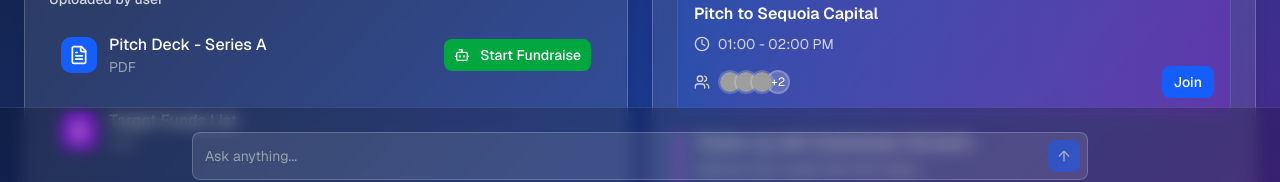
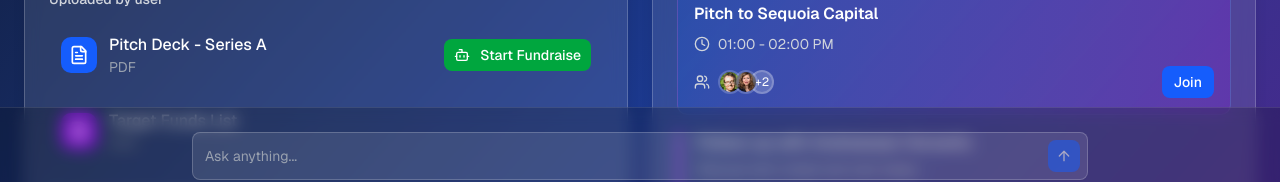
Before and after one commit to raptor0929/fundraise-ai, a Next.js app: page / in a window 1280 px wide. Shown: the part 596-778 px from the top of the page. Built offline with nearby package versions, Linux system fonts and the light colour scheme; grey boxes are pictures that could not be loaded.

Commit message:
update avatars

```diff
--- a/components/fundraising-dashboard.tsx
+++ b/components/fundraising-dashboard.tsx
@@ -144,9 +144,8 @@ export function FundraisingDashboard() {
       title: "Pitch to Sequoia Capital",
       time: "01:00 - 02:00 PM",
       attendees: [
-        { name: "John", avatar: "/placeholder.svg?height=32&width=32" },
-        { name: "Sarah", avatar: "/placeholder.svg?height=32&width=32" },
-        { name: "Mike", avatar: "/placeholder.svg?height=32&width=32" },
+        { name: "John", avatar: "/john.jpg?height=32&width=32" },
+        { name: "Sarah", avatar: "/sarah.jpg?height=32&width=32" }
       ],
       additionalCount: 2,
     },
```
Also changed, not shown: public/john.jpg (added), public/sarah.jpg (added).
